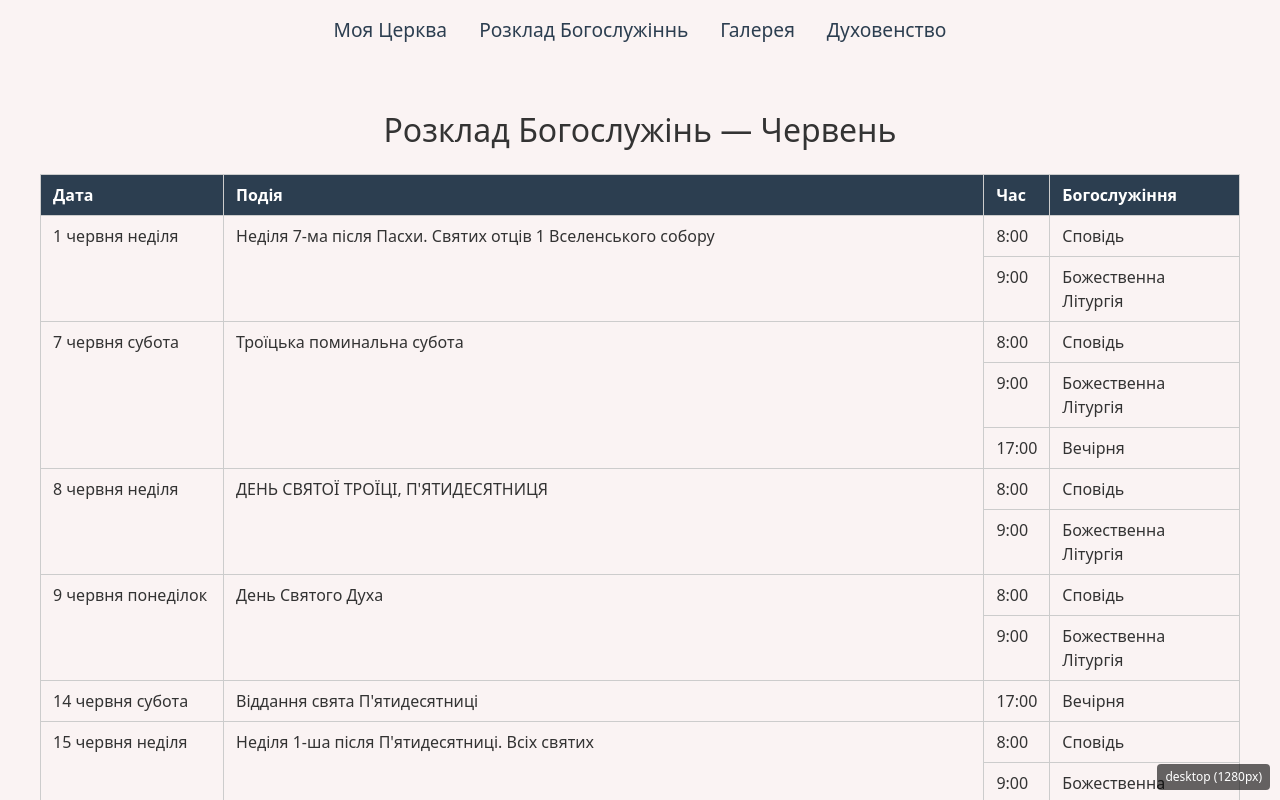
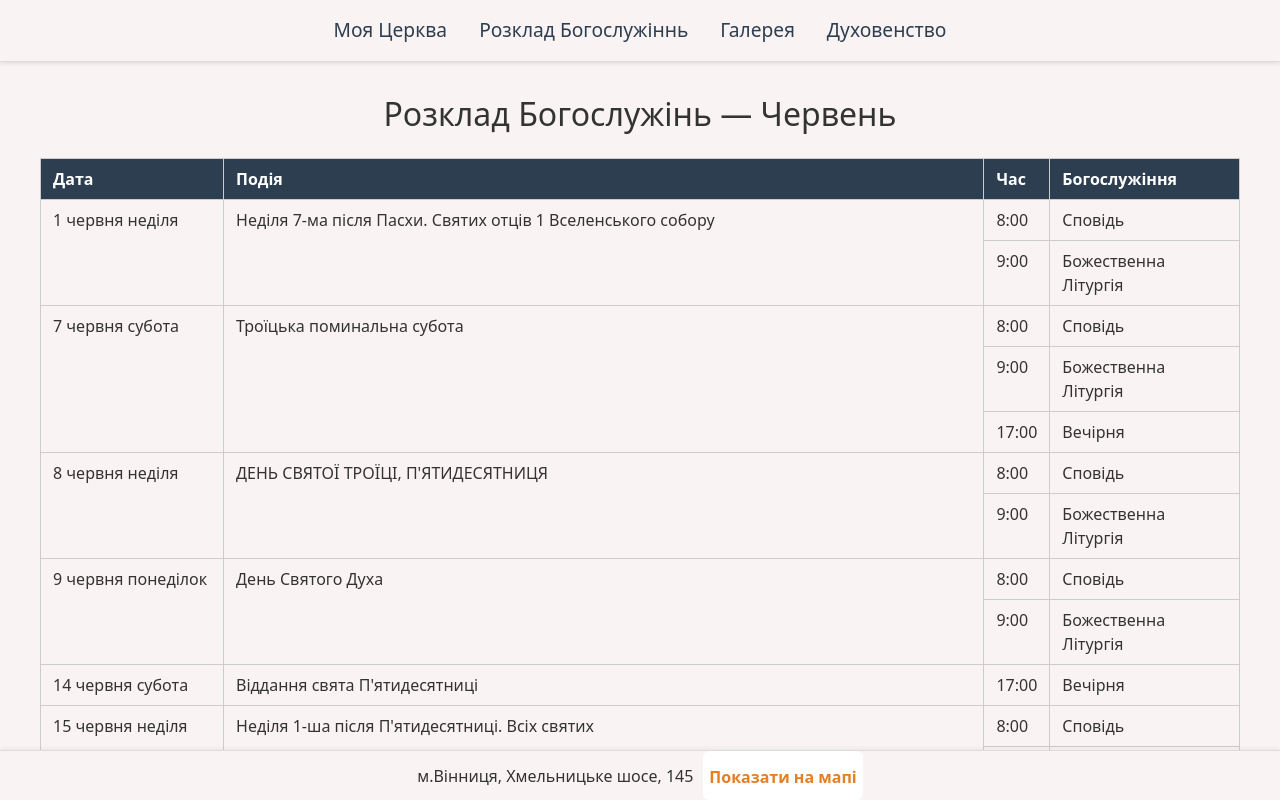
Before and after one commit to ValeriyVinn/my-parish, a React (Vite) app: page /shedule in a window 1280 px wide. Shown: the top 800 px of the page. Built offline with nearby package versions, Linux system fonts and the light colour scheme.

Commit message:
Added footer

```diff
--- a/src/App.jsx
+++ b/src/App.jsx
@@ -6,6 +6,7 @@ import Shedule from "./components/Shedule/Shedule";
 import Gallery from "./components/Gallery/Gallery";
 import Clergy from "./components/Clergy/Clergy";
 import BreakpointHelper from "./components/BreakpointHelper/BreakpointHelper";
+import Footer from "./components/Footer/Footer";
 
 function App() {
   return (
@@ -22,7 +23,8 @@ function App() {
           </Route>
         </Routes>
       </div>
-      <BreakpointHelper />
+      {/* <BreakpointHelper /> */}
+      <Footer/>
     </div>
   );
 }
--- /dev/null
+++ b/src/components/Footer/Footer.jsx
@@ -0,0 +1,52 @@
+import { useState, useEffect } from "react";
+import css from "./Footer.module.css";
+
+export default function Footer() {
+  const [showMap, setShowMap] = useState(false);
+
+  useEffect(() => {
+    if (showMap) {
+      document.body.style.overflow = "hidden";
+    } else {
+      document.body.style.overflow = "";
+    }
+
+    return () => {
+      document.body.style.overflow = "";
+    };
+  }, [showMap]);
+
+  return (
+    <footer className={css.footer}>
+      <p>м.Вінниця, Хмельницьке шосе, 145</p>
+      <button onClick={() => setShowMap(true)} className={css.mapButton}>
+        Показати на мапі
+      </button>
+
+      {showMap && (
+        <div className={css.modalOverlay} onClick={() => setShowMap(false)}>
+          <div
+            className={css.modalContent}
+            onClick={(e) => e.stopPropagation()}
+          >
+            <iframe
+              src="https://www.google.com/maps/embed?pb=!1m18!1m12!1m3!1d2605.15857386175!2d28.40549637648626!3d49.23548267138582!2m3!1f0!2f0!3f0!3m2!1i1024!2i768!4f13.1!3m3!1m2!1s0x472d5d0a004f37bb%3A0x290314483fc1f0bc!2z0KXRgNCw0Lwg0L_RgNC_LiDQodC10YDQsNGE0LjQvNCwINCh0LDRgNC-0LLRgdGM0LrQvtCz0L4!5e0!3m2!1suk!2sua!4v1750442457975!5m2!1suk!2sua"
+              width="100%"
+              height="480"
+              style={{ border: 0 }}
+              allowFullScreen=""
+              loading="lazy"
+              referrerPolicy="no-referrer-when-downgrade"
+            ></iframe>
+            <button
+              onClick={() => setShowMap(false)}
+              className={css.closeButton}
+            >
+              Закрити
+            </button>
+          </div>
+        </div>
+      )}
+    </footer>
+  );
+}
--- /dev/null
+++ b/src/components/Footer/Footer.module.css
@@ -0,0 +1,64 @@
+.footer {
+  position: fixed;
+  display: flex;
+  bottom: 0;
+  left: 0;
+  width: 100%;
+  height: 50px;
+  background-color: var(--color-background);
+  border-top: 1px solid rgba(0, 0, 0, 0.1);
+  box-shadow: 0 -2px 4px rgba(0, 0, 0, 0.05);
+  justify-content: center;
+  line-height: 50px;
+
+  }
+.mapButton {
+  background:white ;
+  color: var(--color-accent);
+  /* padding: 0.5rem 1rem; */
+  font-weight: 600;
+  margin-left: 10px;
+  border: none;
+  cursor: pointer;
+  border-radius: 6px;
+  /* margin-top: 0.5rem; */
+}
+
+.modalOverlay {
+  position: fixed;
+  top: 0;
+  left: 0;
+  width: 100%;
+  height: 100%;
+  background: rgba(0, 0, 0, 0.4);
+  display: flex;
+  justify-content: center;
+  align-items: center;
+  z-index: 1500;
+}
+
+.modalContent {
+  background: white;
+  padding: 1rem;
+  border-radius: 8px;
+  max-width: 90%;
+
+  width: 1000px;
+  position: relative;
+}
+
+.closeButton {
+  position: absolute;
+  /* width: fit-content;
+  height: auto; */
+  background:white ;
+  color: var(--color-accent);
+  font-weight: 700;
+  top: 8px;
+  right: 8px;
+  /* background: transparent; */
+  border: 3px solid var(--color-accent);
+  border-radius: 5px;
+  font-size: 1.2rem;
+  cursor: pointer;
+}
--- a/src/index.css
+++ b/src/index.css
@@ -90,8 +90,8 @@ div {
 .container {
   margin-left: auto;
   margin-right: auto;
-  padding-left: 15px;
-  padding-right: 15px;
+  padding-left: 5px;
+  padding-right: 5px;
   width: 100%;
   box-sizing: border-box;
   max-width: 100%; /* за замовчуванням */
--- a/src/layouts/SharedLayout.module.css
+++ b/src/layouts/SharedLayout.module.css
@@ -4,6 +4,8 @@
   padding: 1rem;
   transition: transform 0.3s ease;
   z-index: 1000;
+  border-bottom: 1px solid rgba(0, 0, 0, 0.1);
+  box-shadow: 0 2px 4px rgba(0, 0, 0, 0.08);
 }
 
 /* Вертикальне мобільне меню (бургер) */
@@ -55,15 +57,17 @@
   left: 1rem;
   z-index: 1100;
   font-size: 2rem;
-  background: none;
-  border: none;
-  color: var(--color-primary);
+    border: none;
+    border-radius: 5px;
+  background-color: rgba(255, 255, 255, 0.5);
+  color: var(--color-accent);
   cursor: pointer;
 }
 
 /* Контент */
 .main {
-  padding: 1rem;
+  /* padding: 1rem; */
+   padding-bottom: 70px;
 
 }
 
@@ -95,5 +99,6 @@
 
   .main {
     margin-top: 70px; /* компенсуємо висоту горизонтального меню */
+
   }
 }
```
Also changed, not shown: src/components/News/News.jsx (+0 -76 lines).
